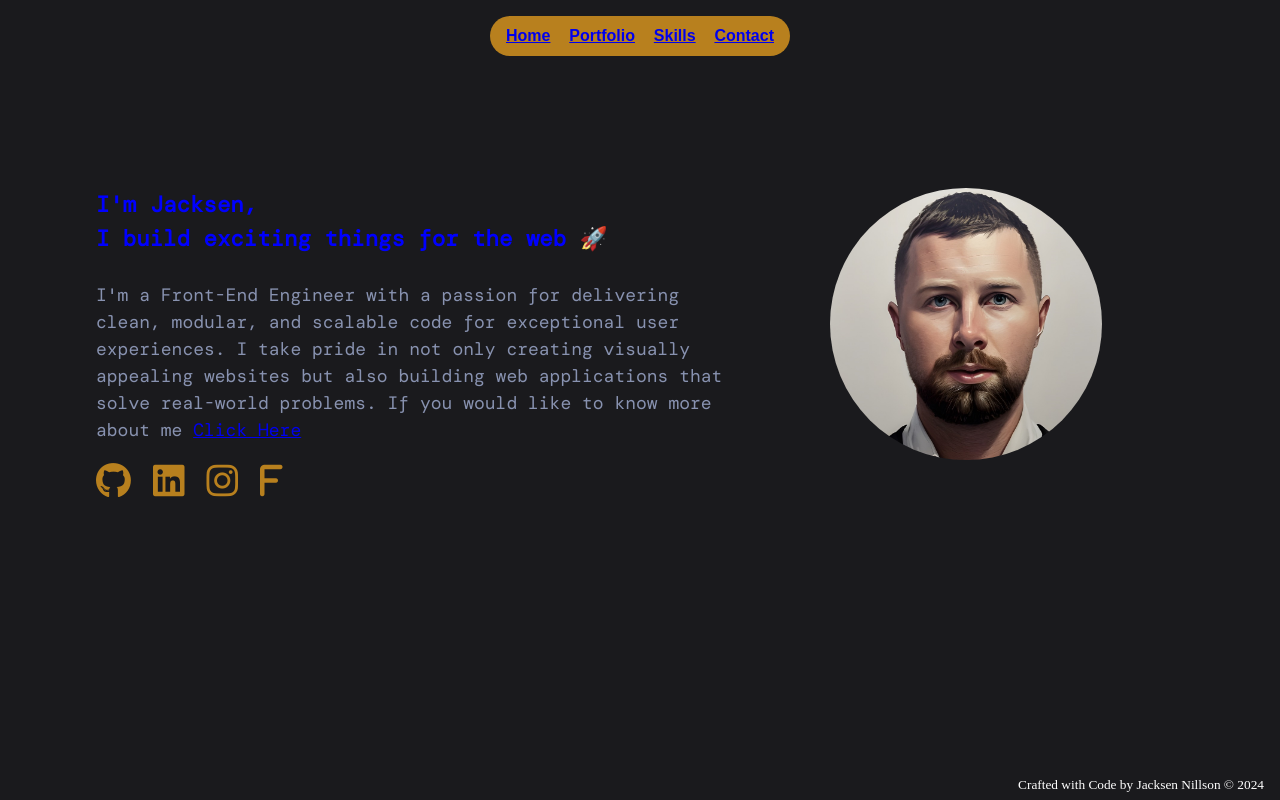
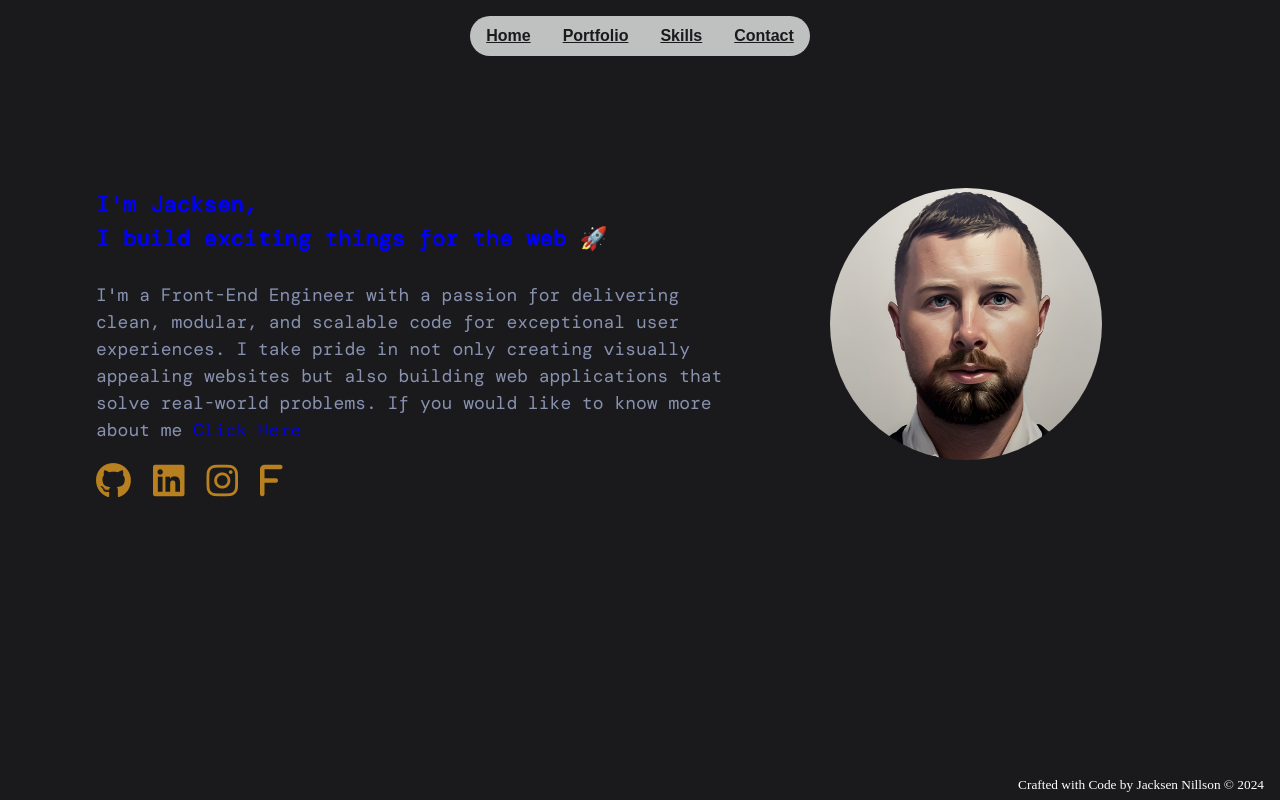
Before and after one commit to jacksen30/my-portfolio-website-v2, a plain HTML site: page index.html in a window 1280 px wide. Drawn offline with nearby package versions, Linux system fonts and the light colour scheme; a web font is replaced by a local one.

Commit message:
update color scheme of header nav

```diff
--- a/index.html
+++ b/index.html
@@ -37,7 +37,7 @@
     <header>
         <nav class="nav">
             <ul class="nav__list">
-                <li class="nav__item"><a href="./index.html" class="nav__link">Home</a></li>
+                <li class="nav__item active-page"><a href="./index.html" class="nav__link">Home</a></li>
                 <li class="nav__item"><a href="./portfolio.html" class="nav__link">Portfolio</a></li>
                 <li class="nav__item"><a href="./skills.html" class="nav__link">Skills</a></li>
                 <li class="nav__item"><a href="./contact.html" class="nav__link">Contact</a></li>
--- a/styles/style.css
+++ b/styles/style.css
@@ -101,6 +101,7 @@ header {
   font-weight: bold;
   min-height: 60px;
   color: #FFF;
+  overflow: none;
 }
 
 nav {
@@ -112,15 +113,38 @@ nav {
   flex-direction: row;
   justify-content: space-between;
   list-style: none;
-  background-color: #b8801e;
+  /* background-color: #b8801e; */
+  background-color: #BFC0C0;
   border-radius: 50px;
-  padding: 0.5rem 1rem;
+  /* padding: 0.5rem 1rem; */
   min-width: 300px;
 }
 
 nav ul {
   padding: 0;
 }
+
+.nav__item {
+    flex-grow: 1; /* Distribute space evenly */
+    text-align: center; /* Center text */
+}
+
+.nav__link {
+    display: block;
+    color: #1A1A1D;
+    flex: 1;
+    padding: 0.5rem 1rem;
+}
+
+.nav__link:hover {
+    background-color: #00BFFF;
+}
+/* Find a better way to style active page tab on header nav */
+.active-page {
+    /* background-color: #FFF; */
+}
+
+
 
 .hero-img-wrapper {
   border-radius: 360px;
```
